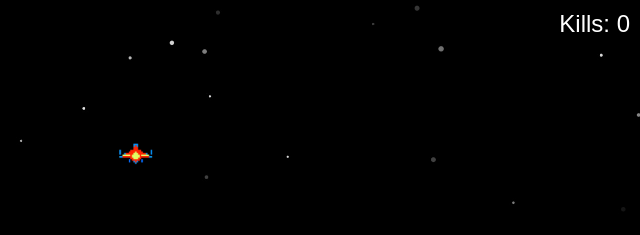
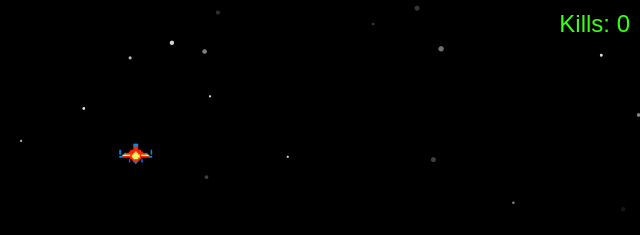
Before and after one commit to sudo-self/space-shooter, a website: page index.html in a window 1280 px wide. Shown: the top 235 px of the page, 640-1280 px from the left. Drawn offline with Linux system fonts and the light colour scheme.

Commit message:
Update styles.css

```diff
--- a/styles.css
+++ b/styles.css
@@ -35,7 +35,7 @@ canvas {
   position: absolute;
   top: 10px;
   right: 10px;
-  color: white;
+  color: #39ff14;
   font-size: 24px;
   font-family: sans-serif;
 }
```
